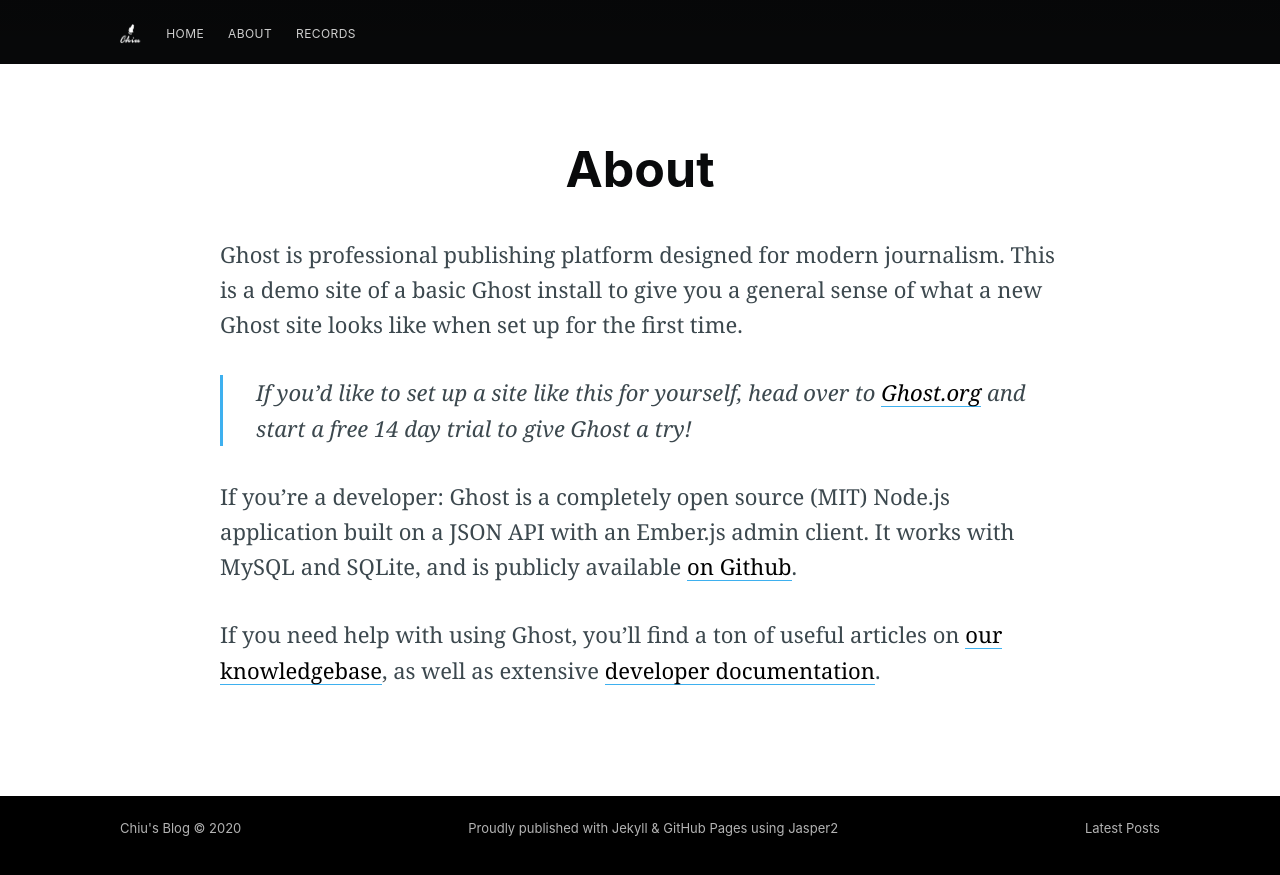
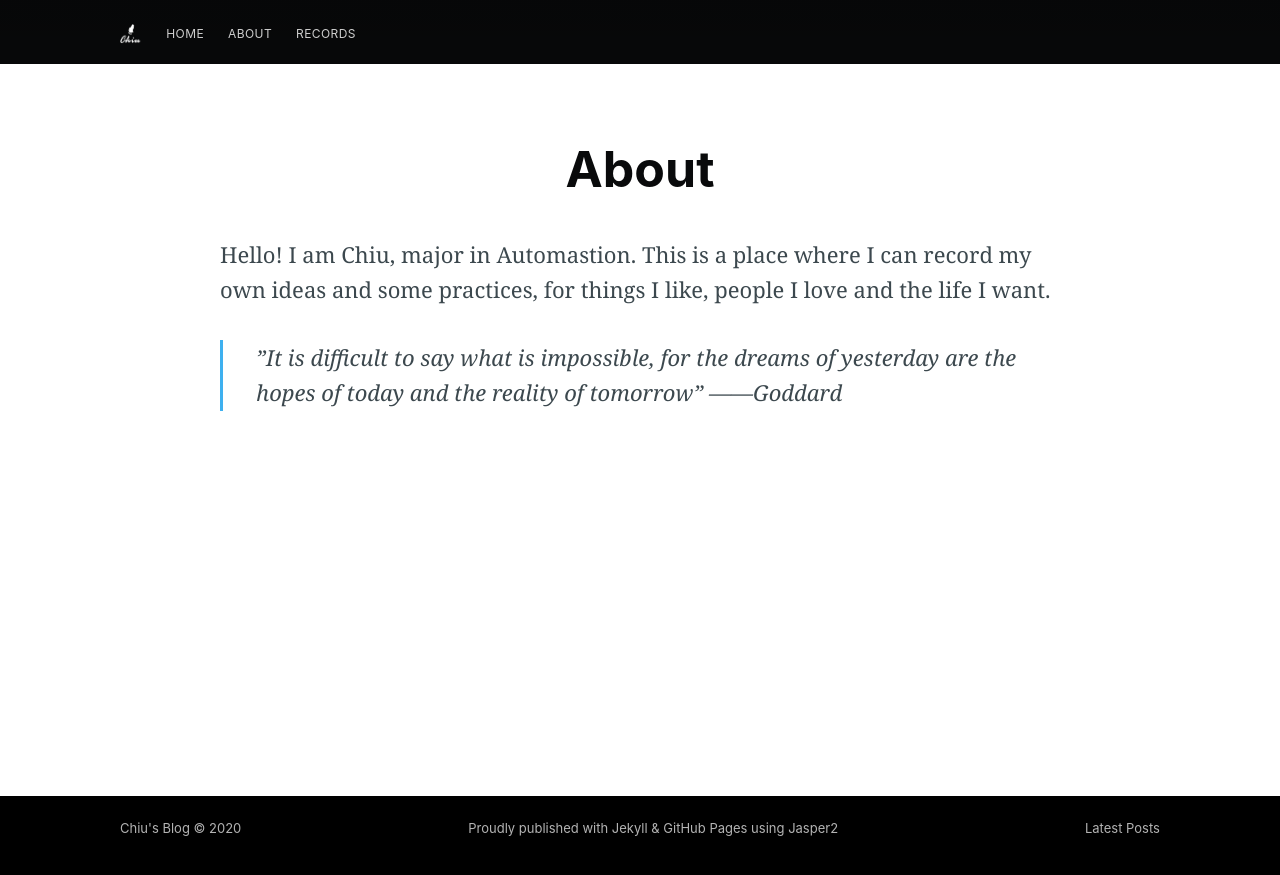
Before and after one commit to Chiuqyan/Chiuyeer, a Jekyll site: the page built from about/index.md, in a window 1280 px wide. Shown: the top 875 px of the page. Built offline with Jekyll 4.4.1, drawn with Linux system fonts in a browser that asks for light colours; nearby versions of some CDN libraries; comment, search, counter and statistics services are not loaded.

Commit message:
Update index.md

```diff
--- a/about/index.md
+++ b/about/index.md
@@ -7,11 +7,10 @@ logo: 'assets/images/ghost.png'
 class: page-template
 subclass: 'post page'
 ---
-
-Ghost is professional publishing platform designed for modern journalism. This is a demo site of a basic Ghost install to give you a general sense of what a new Ghost site looks like when set up for the first time.
-
-> If you'd like to set up a site like this for yourself, head over to [Ghost.org](https://ghost.org/) and start a free 14 day trial to give Ghost a try!
-
-If you're a developer: Ghost is a completely open source (MIT) Node.js application built on a JSON API with an Ember.js admin client. It works with MySQL and SQLite, and is publicly available [on Github](https://github.com/TryGhost/ghost).
-
-If you need help with using Ghost, you'll find a ton of useful articles on [our knowledgebase](https://help.ghost.org/), as well as extensive [developer documentation](https://docs.ghost.org/).
+Hello!
+I am Chiu, major in Automastion.
+This is a place where I can record my own ideas and some practices,
+for things I like, people I love and the life I want.
+>”It is difficult to say what is impossible,
+for the dreams of yesterday are the hopes of today and the reality of tomorrow”
+                                                  ——Goddard
```
